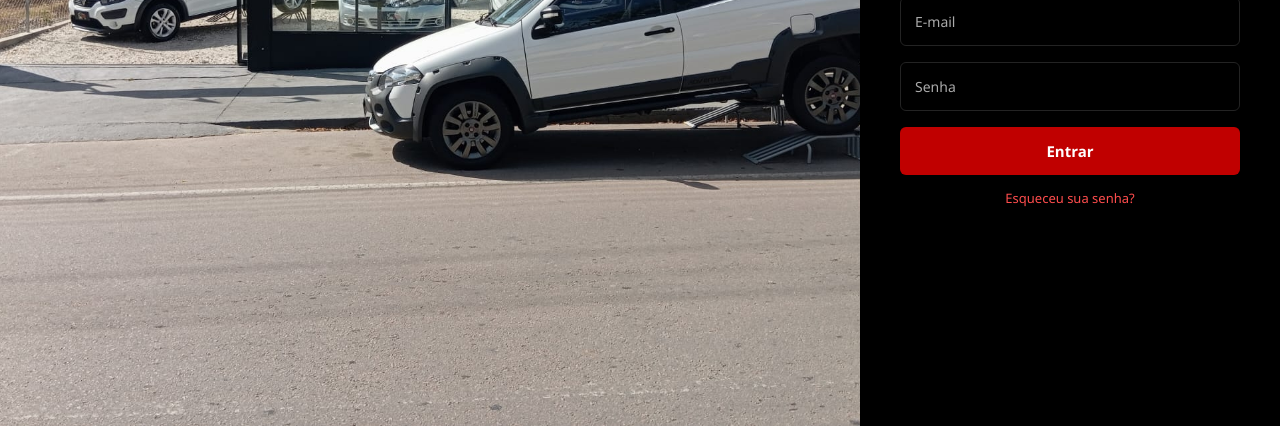
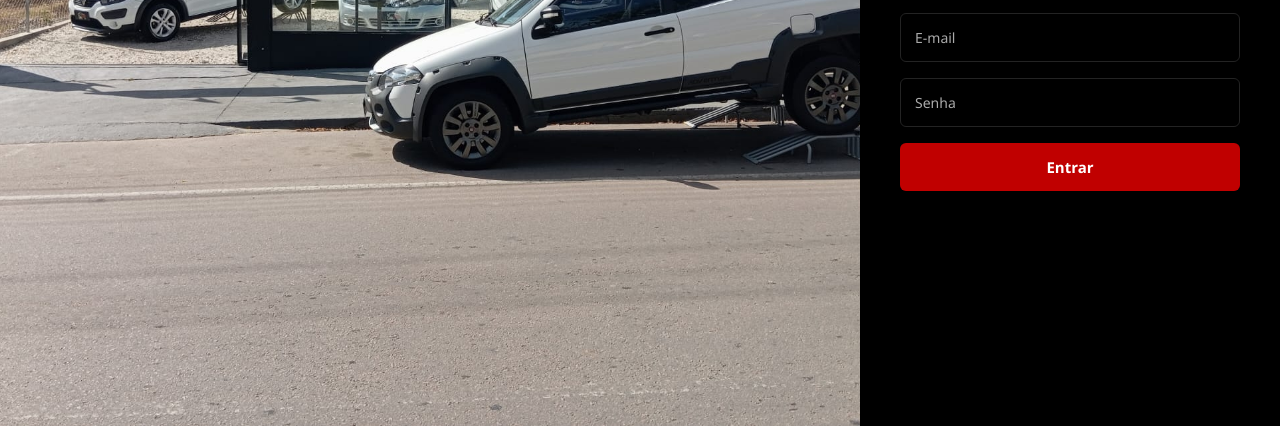
Before and after one commit to pfeltrin/CentralAutomoveis, a website: page frontend/pages/login.html in a window 1280 px wide. Shown: the part 374-800 px from the top of the page. Drawn offline with Linux system fonts and the light colour scheme.

Commit message:
delete button EsquecerSenha

```diff
--- a/frontend/pages/login.html
+++ b/frontend/pages/login.html
@@ -23,7 +23,6 @@
 
           <button type="submit">Entrar</button>
 
-          <p class="forgot">Esqueceu sua senha?</p>
           <p id="msgErro" class="erro"></p>
         </form>
       </div>
```
